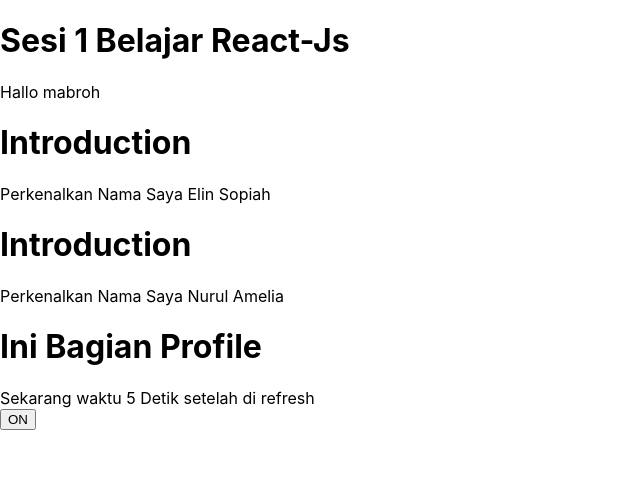
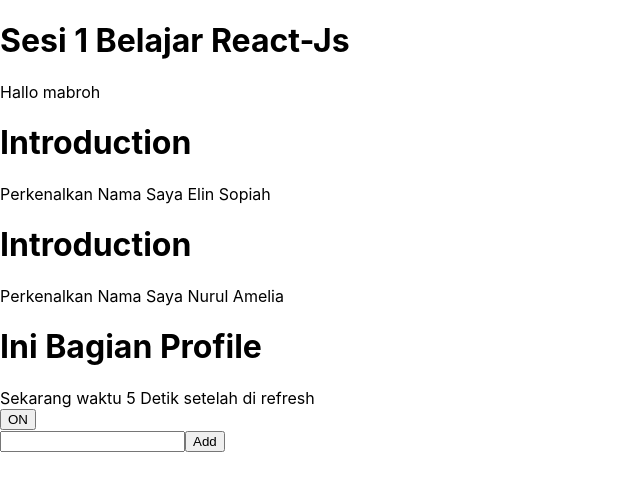
Before and after one commit to ELINSOPIAH03/Belajar-Reactjs, a React (Create React App) app: page / in a window 1280 px wide. Shown: the top 490 px of the page, without its empty margins (0-640 px from the left). Built offline with nearby package versions, Linux system fonts and the light colour scheme.

Commit message:
list dan looping

```diff
--- /dev/null
+++ b/src/components/Formpengirim.js
@@ -0,0 +1,39 @@
+import React from "react";
+import List from "./List";
+
+class Formpengirim extends React.Component{
+    constructor(props){
+        super(props)
+        this.state={
+            todoItem: '',
+            items: []
+        }
+    }
+
+    handleSubmit = (event)=>{
+        event.preventDefault()
+        this.setState({
+            items   : [...this.state.items, this.state.todoItem],
+            todoItem : ''
+        })
+    }
+
+    handleChange = (event)=>{
+        this.setState({
+            todoItem: event.target.value
+        })
+    }
+
+    render(){
+        return (
+            <div>
+                <form onSubmit={this.handleSubmit}>
+                    <input value={this.state.todoItem} onChange={this.handleChange}/>
+                    <button>Add</button>
+                </form>
+                <List items={this.state.items}/>
+            </div>
+        );
+    }
+}
+export default Formpengirim
--- /dev/null
+++ b/src/components/List.js
@@ -0,0 +1,11 @@
+import React from 'react';
+
+function List(props) {
+    return (
+        <ul>
+            {props.items.map((item,index)=> <li key={index}>{item}</li>)}
+        </ul>
+    )
+}
+
+export default List;
--- a/src/index.js
+++ b/src/index.js
@@ -6,6 +6,7 @@
 import Introduction from "./components/Introduction";
 import Time from "./components/Time";
 import Handlerevent from "./components/Handlerevent";
+import Form from "./components/Formpengirim";
 
 const root = ReactDOM.createRoot(document.getElementById('root'));
 root.render(
@@ -16,5 +17,6 @@
     <Profile/>
     <Time start="0"/>
     <Handlerevent/>
+    <Form/>
   </React.StrictMode>
 );
```
